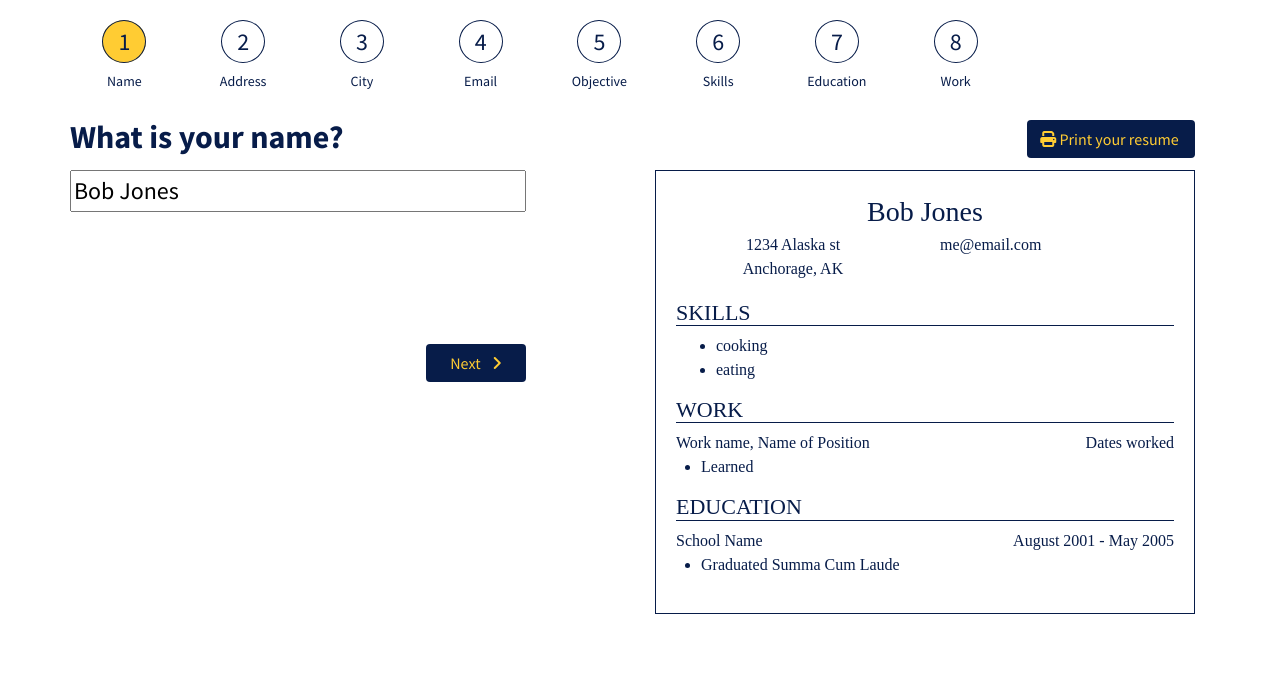
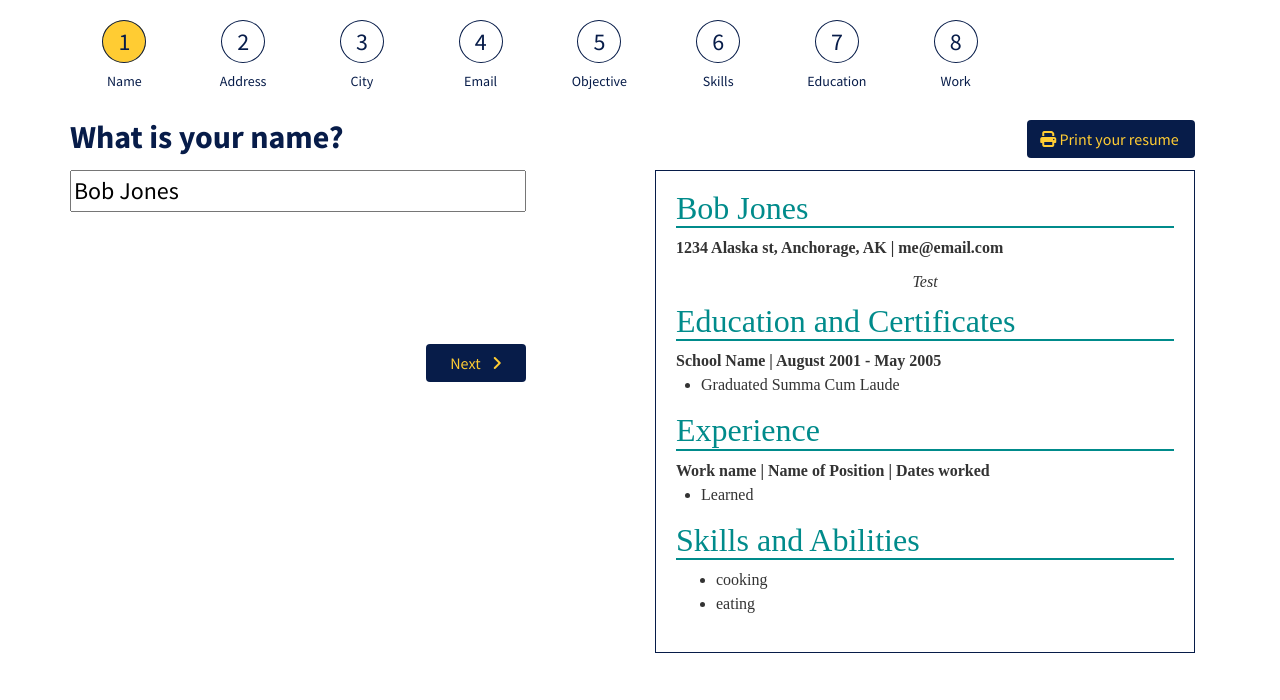
Before and after one commit to adrind/resume_generator, a Django app: page / in a window 1280 px wide. Shown: the part 100-800 px from the top of the page. Run offline with Django 3.2, Linux system fonts and the light colour scheme; some libraries are stand-ins or nearby versions; some web fonts are replaced.

Commit message:
added template 1 to front end

```diff
--- a/resume/static/css/field_styles.css
+++ b/resume/static/css/field_styles.css
@@ -1,5 +1,17 @@
 .bold {
   font-weight: bold; }
+
+.template-1 {
+  color: #333333; }
+  .template-1 h2 {
+    color: #008B8B;
+    border-bottom: 2px solid #008B8B; }
+  .template-1 .objective {
+    margin: 10px 0;
+    text-align: center;
+    font-style: italic; }
+  .template-1 .sub-header {
+    font-weight: bold; }
 
 .template-2 .resume-header {
   margin-bottom: 20px; }
@@ -8,9 +20,8 @@
 .template-2 .name {
   text-align: center;
   font-size: 28px; }
-.template-2 .address,
-.template-2 .city {
-  text-align: center; }
+.template-2 .email {
+  text-align: right; }
 .template-2 h2 {
   text-transform: uppercase;
   font-size: 22px;
--- a/resume/static/js/vues.js
+++ b/resume/static/js/vues.js
@@ -8,7 +8,7 @@ var skillsBloodhound = new Bloodhound({
 });
 
 Vue.component('template1', {
-    props: ['item', 'header'],
+    props: ['resume'],
     delimiters: ["[", "]"],
     template: '#template-1'
 });
@@ -299,9 +299,9 @@ var app = new Vue({
             city: createSingleCol('City', 'Anchorage, AK', 'What is your city?'),
             email: createSingleCol('Email', 'me@email.com', 'What is your email address?'),
             objective: createDoubleCol('Objective', [createField('objective','paragraph', 'Test')], "What's your goal? What do you want to learn during your next job?", {previewHeader: 'Objective'}),
-            skills: createDoubleCol('Skills', [createField('skills','list', ['cooking', 'eating'], {hasAutocomplete:true})], "What skills do you have?", {previewHeader: 'Skills'}),
-            education: createDoubleCol('Education', [createFieldSet([createField('name','field', 'School Name', {style: 'bold'}), createField('dates','field', 'August 2001 - May 2005'), createField('description','list', ['Graduated Summa Cum Laude']) ])], "What education do you have?", {fieldTypes: [{key: 'name', label: 'School name', type: 'field'}, {key:'dates', label: 'Years attended', type: 'field'}, {key:'description',label:'Things you did', type: 'list'}],label: 'Add an education:', previewHeader: 'Education'}),
-            work: createDoubleCol('Work', [createFieldSet([createField('name','field', 'Work name', {style: 'bold'}), createField('title', 'field', 'Name of Position'), createField('dates','field', 'Dates worked'), createField('description','list', ['Learned']) ])], "What work have you done?", {fieldTypes: [{key: 'name', label: 'Work name', type: 'field'}, {key: 'title', label: 'Title at company', type: 'field'}, {key:'dates', label: 'Years worked', type: 'field'}, {key:'values',label:'Things you did', type: 'list'}],label: 'Add an work:', previewHeader: 'Work'})
+            skills: createDoubleCol('Skills', [createField('skills','list', ['cooking', 'eating'], {hasAutocomplete:true})], "What skills do you have?", {previewHeader: 'Skills and Abilities'}),
+            education: createDoubleCol('Education', [createFieldSet([createField('name','field', 'School Name', {style: 'bold'}), createField('dates','field', 'August 2001 - May 2005'), createField('description','list', ['Graduated Summa Cum Laude']) ])], "What education do you have?", {fieldTypes: [{key: 'name', label: 'School name', type: 'field'}, {key:'dates', label: 'Years attended', type: 'field'}, {key:'description',label:'Things you did', type: 'list'}],label: 'Add an education:', previewHeader: 'Education and Certificates'}),
+            work: createDoubleCol('Work', [createFieldSet([createField('name','field', 'Work name', {style: 'bold'}), createField('title', 'field', 'Name of Position'), createField('dates','field', 'Dates worked'), createField('description','list', ['Learned']) ])], "What work have you done?", {fieldTypes: [{key: 'name', label: 'Work name', type: 'field'}, {key: 'title', label: 'Title at company', type: 'field'}, {key:'dates', label: 'Years worked', type: 'field'}, {key:'values',label:'Things you did', type: 'list'}],label: 'Add an work:', previewHeader: 'Experience'})
 
         },
         activeIndex: 0,
--- a/resume/static/sass/field_styles.sass
+++ b/resume/static/sass/field_styles.sass
@@ -1,7 +1,23 @@
 $dark-blue: #071C49
+$teal: #008B8B
+$gray: #333333
 
 .bold
     font-weight: bold
+
+
+.template-1
+    color: $gray
+    h2
+        color: $teal
+        border-bottom: 2px solid $teal
+    .objective
+        margin: 10px 0
+        text-align: center
+        font-style: italic
+    .sub-header
+        font-weight: bold
+
 
 .template-2
     .resume-header
@@ -12,9 +28,8 @@ $dark-blue: #071C49
         text-align: center
         font-size: 28px
 
-    .address,
-    .city
-        text-align: center
+    .email
+        text-align: right
     h2
         text-transform: uppercase
         font-size: 22px
--- a/resume/templates/resume/resume.html
+++ b/resume/templates/resume/resume.html
@@ -42,7 +42,7 @@
                     <button class="btn btn-base float-right" v-on:click="printResume"><i class="fa fa-print" aria-hidden="true"></i> Print your resume </button>
                 </div>
                 <div class="preview-page" id="resume-2">
-                    <template2 :resume="resume"></template2>
+                    <template1 :resume="resume"></template1>
                 </div>
             </div>
         </div>
--- a/resume/utils.py
+++ b/resume/utils.py
@@ -4,6 +4,7 @@ from reportlab.lib.styles import ListStyle, ParagraphStyle, StyleSheet1
 RESUME1_HEADER_COLOR = colors.Color(.75, .12, .12)
 RESUME1_FIELD_HEADER_COLOR = colors.Color(0, .5, .5)
 
+RESUME2_HEADER_COLOR = colors.Color(.18, .48, .52)
 
 def create_template_2_stylesheet():
     stylesheet = StyleSheet1()
@@ -18,7 +19,8 @@ def create_template_2_stylesheet():
                                   fontSize = 28,
                                   leading = 32,
                                   fontName = 'Times-Roman',
-                                  alignment = 1
+                                  alignment = 1,
+                                  textTransform='uppercase'
                                   ))
 
     stylesheet.add(ParagraphStyle(name = 'right',
--- a/resume/views.py
+++ b/resume/views.py
@@ -37,8 +37,8 @@ FIRST_COL_WIDTH = (WIDTH - LEFT_MARGIN)/5
 SECOND_COL_WIDTH = (WIDTH - LEFT_MARGIN) * 4/5
 SECOND_COL_START = FIRST_COL_WIDTH + LEFT_MARGIN
 
-def create_centered_field(canvas, starting_height, body, style):
-    return create_header_field(canvas, starting_height, LEFT_MARGIN, body, style)
+def create_center_field(canvas, starting_height, body, style):
+    return create_header_field(canvas, starting_height, 0, body, style)
 def create_left_field(canvas, starting_height, body, style):
     return create_header_field(canvas, starting_height, LEFT_MARGIN, body, style)
 def create_right_field(canvas, starting_height, body, style):
@@ -68,6 +68,11 @@ def create_list(canvas, starting_height, starting_width, list, style):
 
     return starting_height - h1
 
+def draw_line(canvas, starting_height):
+    p = canvas.beginPath()
+    p.moveTo(LEFT_MARGIN, starting_height)
+    p.lineTo(WIDTH - LEFT_MARGIN, starting_height)
+    canvas.drawPath(p)
 
 #A resume field is a basic field that spans two columns: a header (left col) and body (right col)
 def create_resume_field(canvas, starting_height, header_text, values, style):
@@ -109,11 +114,10 @@ def create_resume_field(canvas, starting_height, header_text, values, style):
 def fetch_field(resume, field_id):
     return next(field for field in resume if field['id'] == field_id)
 
-
 def build_resume_2(canvas, resume, starting_height):
     name = fetch_field(resume, 'Name')
 
-    starting_height = create_centered_field(canvas, starting_height, name['data'], styles['Name'])
+    starting_height = create_center_field(canvas, starting_height, name['data'], styles['Name'])
     starting_height -= SPACER
     create_left_field(canvas, starting_height, fetch_field(resume, 'Address')['data'], styles['Normal'])
     starting_height = create_right_field(canvas, starting_height, fetch_field(resume, 'Email')['data'], styles['right'])
@@ -121,11 +125,13 @@ def build_resume_2(canvas, resume, starting_height):
     starting_height -=SPACER
 
     starting_height = create_left_field(canvas, starting_height, fetch_field(resume, 'Skills')['data']['header'], styles['h2-heading'])
+    draw_line(canvas, starting_height)
     starting_height -= TITLE_SPACER
     starting_height = create_left_list(canvas, starting_height, fetch_field(resume, 'Skills')['data']['values'][0], styles['Normal'])
     starting_height -= SPACER
 
     starting_height = create_left_field(canvas, starting_height, fetch_field(resume, 'Work')['data']['header'], styles['h2-heading'])
+    draw_line(canvas, starting_height)
     starting_height -= TITLE_SPACER
 
     for work in fetch_field(resume, 'Work')['data']['values']:
@@ -136,6 +142,7 @@ def build_resume_2(canvas, resume, starting_height):
         starting_height -= SPACER
 
     starting_height = create_left_field(canvas, starting_height, fetch_field(resume, 'Education')['data']['header'], styles['h2-heading'])
+    draw_line(canvas, starting_height)
     starting_height -= TITLE_SPACER
 
     for ed in fetch_field(resume, 'Education')['data']['values']:
```
Also changed, not shown: resume/templates/resume/resume_templates/template_1.html (+47 -15 lines), 1 other file.
